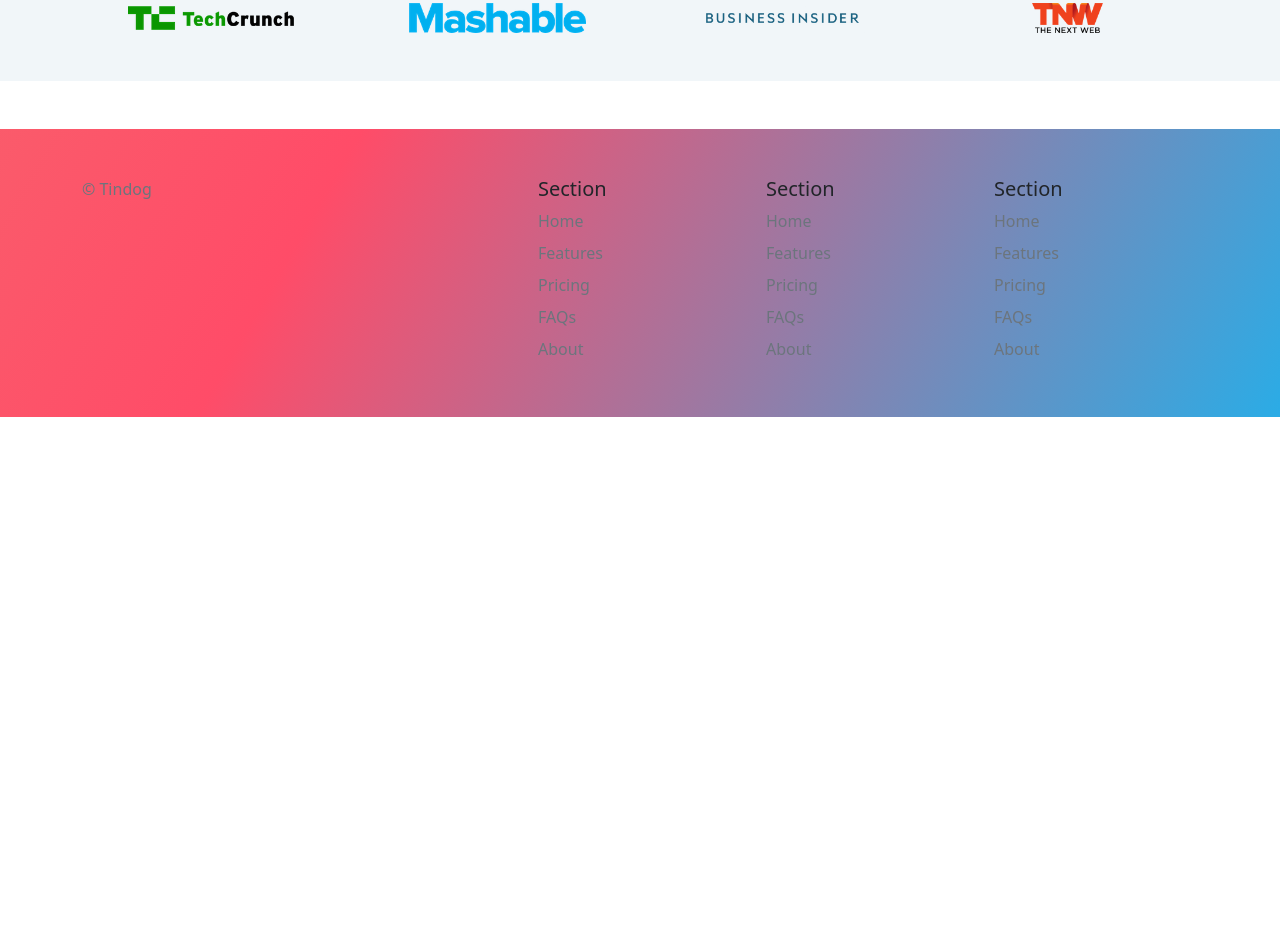
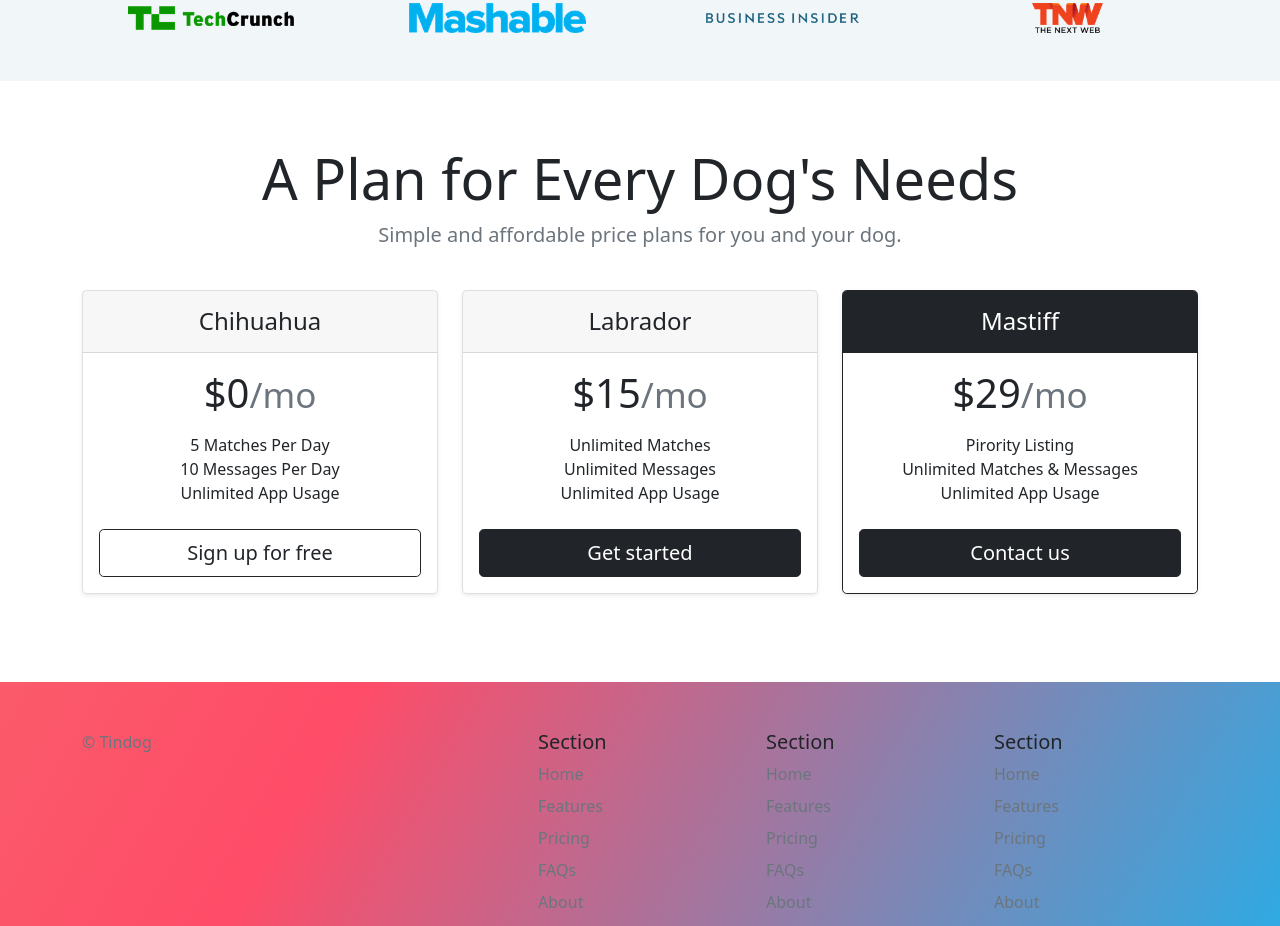
Before and after one commit to t-flim/tindog, a plain HTML site: page index.html in a window 1280 px wide. Shown: the part 1435-2361 px from the top of the page. Before the commit the page ends 1852 px from the top, so only its background shows below. Drawn offline with nearby package versions, Linux system fonts and the light colour scheme.

Commit message:
Add pricing section

```diff
--- a/index.html
+++ b/index.html
@@ -75,7 +75,9 @@
     <section id="features" class="container">
       <div class="row g-4 py-5 my-5 row-cols-1 row-cols-lg-3">
         <div class="col d-flex align-items-start">
-          <div class="icon-square bg-light text-dark flex-shrink-0 me-3 d-flex justify-content-center align-items-center">
+          <div
+            class="icon-square bg-light text-dark flex-shrink-0 me-3 d-flex justify-content-center align-items-center"
+          >
             <svg
               xmlns="http://www.w3.org/2000/svg"
               height="30"
@@ -93,13 +95,13 @@
           </div>
           <div>
             <h2>Easy to use.</h2>
-            <p>
-              So easy to use, even your dog could do it.
-            </p>
+            <p>So easy to use, even your dog could do it.</p>
           </div>
         </div>
         <div class="col d-flex align-items-start">
-          <div class="icon-square bg-light text-dark flex-shrink-0 me-3 d-flex justify-content-center align-items-center">
+          <div
+            class="icon-square bg-light text-dark flex-shrink-0 me-3 d-flex justify-content-center align-items-center"
+          >
             <svg
               xmlns="http://www.w3.org/2000/svg"
               height="30"
@@ -117,13 +119,13 @@
           </div>
           <div>
             <h2>Elite Clientele.</h2>
-            <p>
-              We have all the dogs, the greatest dogs.
-            </p>
+            <p>We have all the dogs, the greatest dogs.</p>
           </div>
         </div>
         <div class="col d-flex align-items-start">
-          <div class="icon-square bg-light text-dark flex-shrink-0 me-3 d-flex justify-content-center align-items-center">
+          <div
+            class="icon-square bg-light text-dark flex-shrink-0 me-3 d-flex justify-content-center align-items-center"
+          >
             <svg
               xmlns="http://www.w3.org/2000/svg"
               height="30"
@@ -139,9 +141,7 @@
           </div>
           <div>
             <h2>Guaranteed to work.</h2>
-            <p>
-              Find the love of your dog's life or your money back.
-            </p>
+            <p>Find the love of your dog's life or your money back.</p>
           </div>
         </div>
       </div>
@@ -152,8 +152,15 @@
       <div class="my-5">
         <div class="p-5 text-center">
           <div class="container py-5">
-            <h2>"I no longer have to sniff other dogs for love. I've found the hottest Corgi on TinDog. Woof."</h2>
-            <img class="profile-img mt-5 mb-2" src="images/dog-img.jpg" alt="dog image" />
+            <h2>
+              "I no longer have to sniff other dogs for love. I've found the
+              hottest Corgi on TinDog. Woof."
+            </h2>
+            <img
+              class="profile-img mt-5 mb-2"
+              src="images/dog-img.jpg"
+              alt="dog image"
+            />
             <p class="lead">Pebbles, New York</p>
           </div>
           <div class="container">
@@ -162,7 +169,7 @@
                 <img src="images/techcrunch.png" alt="techcrunch" height="30" />
               </div>
               <div class="col-lg-3 col-sm-12">
-                <img src="images/mashable.png" alt="mashable" height="30"/>
+                <img src="images/mashable.png" alt="mashable" height="30" />
               </div>
               <div class="col-lg-3 col-sm-12">
                 <img src="images/bizinsider.png" alt="bizinsider" height="30" />
@@ -177,7 +184,77 @@
     </section>
 
     <!-- Pricing -->
-    <section id="pricing"></section>
+    <section id="pricing" class="container pb-5">
+      <div class="pricing-header p-3 pb-md-4 mx-auto text-center">
+        <h1 class="display-4 fw-normal">A Plan for Every Dog's Needs</h1>
+        <p class="fs-5 text-muted">
+          Simple and affordable price plans for you and your dog.
+        </p>
+      </div>
+
+      <div class="row row-cols-1 row-cols-md-3 mb-3 text-center">
+        <div class="col">
+          <div class="card mb-4 rounded-3 shadow-sm">
+            <div class="card-header py-3">
+              <h4 class="my-0 fw-normal">Chihuahua</h4>
+            </div>
+            <div class="card-body">
+              <h1 class="card-title pricing-card-title">
+                $0<small class="text-muted fw-light">/mo</small>
+              </h1>
+              <ul class="list-unstyled mt-3 mb-4">
+                <li>5 Matches Per Day</li>
+                <li>10 Messages Per Day</li>
+                <li>Unlimited App Usage</li>
+              </ul>
+              <button type="button" class="w-100 btn btn-lg btn-outline-dark">
+                Sign up for free
+              </button>
+            </div>
+          </div>
+        </div>
+        <div class="col">
+          <div class="card mb-4 rounded-3 shadow-sm">
+            <div class="card-header py-3">
+              <h4 class="my-0 fw-normal">Labrador</h4>
+            </div>
+            <div class="card-body">
+              <h1 class="card-title pricing-card-title">
+                $15<small class="text-muted fw-light">/mo</small>
+              </h1>
+              <ul class="list-unstyled mt-3 mb-4">
+                <li>Unlimited Matches</li>
+                <li>Unlimited Messages</li>
+                <li>Unlimited App Usage</li>
+              </ul>
+              <button type="button" class="w-100 btn btn-lg btn-dark">
+                Get started
+              </button>
+            </div>
+          </div>
+        </div>
+        <div class="col">
+          <div class="card mb-4 rounded-3 shadow-sm border-dark">
+            <div class="card-header py-3 text-white bg-dark border-dark">
+              <h4 class="my-0 fw-normal">Mastiff</h4>
+            </div>
+            <div class="card-body">
+              <h1 class="card-title pricing-card-title">
+                $29<small class="text-muted fw-light">/mo</small>
+              </h1>
+              <ul class="list-unstyled mt-3 mb-4">
+                <li>Pirority Listing</li>
+                <li>Unlimited Matches & Messages</li>
+                <li>Unlimited App Usage</li>
+              </ul>
+              <button type="button" class="w-100 btn btn-lg btn-dark">
+                Contact us
+              </button>
+            </div>
+          </div>
+        </div>
+      </div>
+    </section>
 
     <!-- Footer -->
     <section id="footer" class="gradient-background">
```
